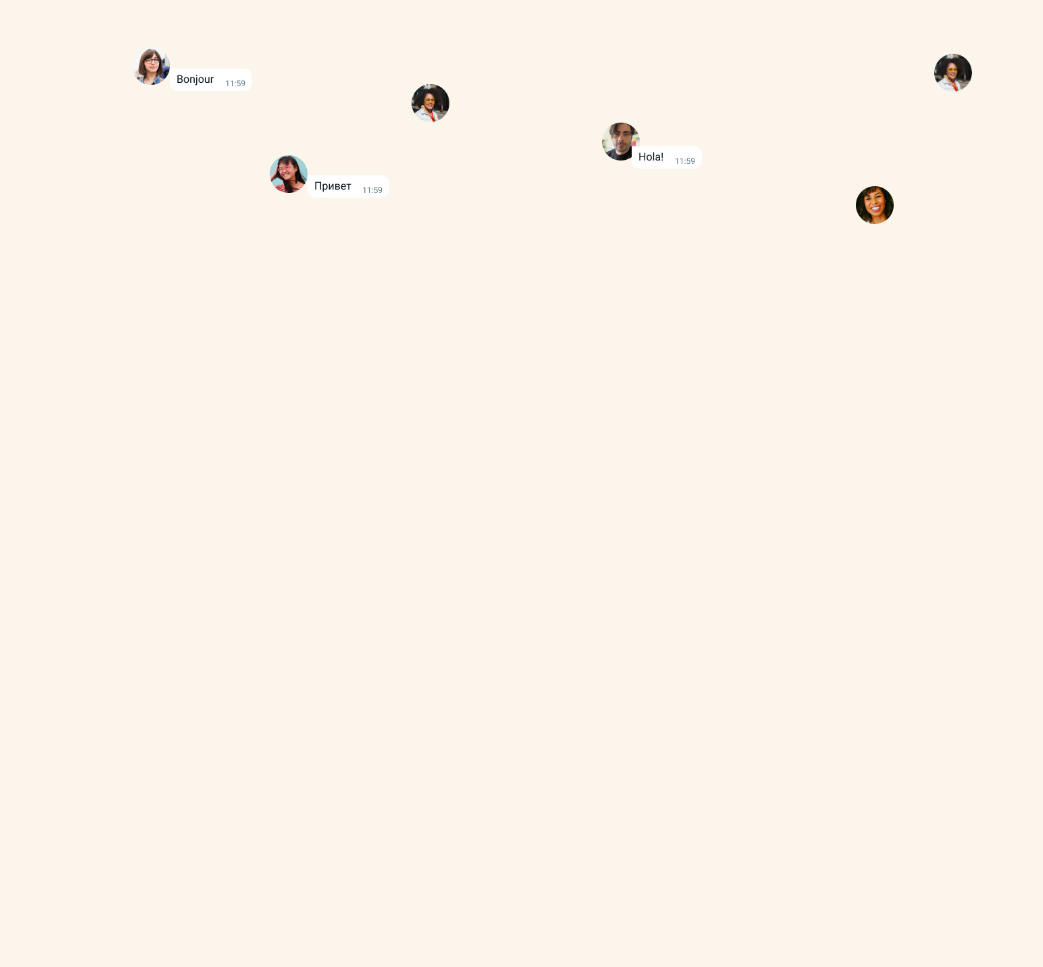
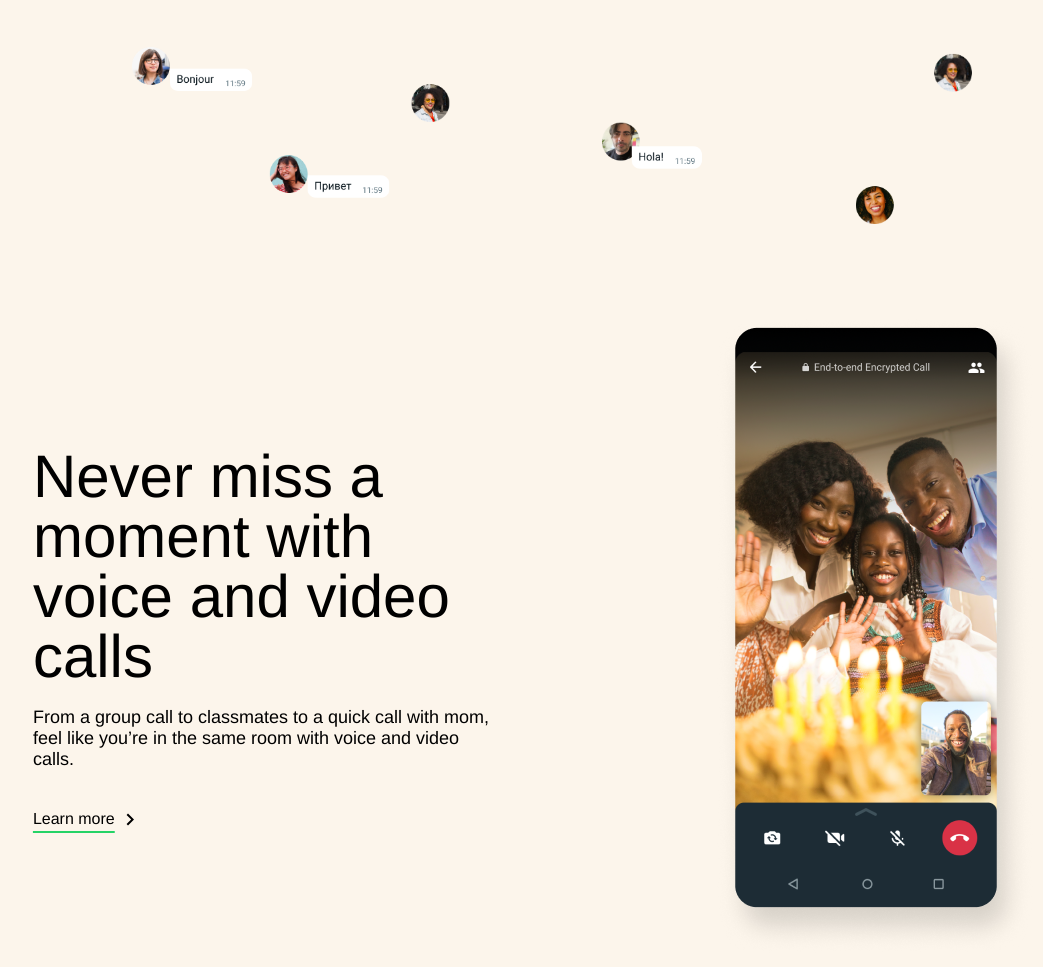
Before and after one commit to Khubaira/Projects, a plain HTML site: page Whatsapp Clone (frontend)/index.html in a window 1280 px wide. Shown: the part 1272-2239 px from the top of the page, without its empty margins (88-1131 px from the left). Before the commit the page ends 1496 px from the top, so only its background shows below. Drawn offline with nearby package versions, Linux system fonts and the light colour scheme.

Commit message:
finished 1st part of 2nd section

```diff
--- a/Whatsapp Clone (frontend)/index.html
+++ b/Whatsapp Clone (frontend)/index.html
@@ -96,6 +96,54 @@
      </section>
 
 
+     <section class="thirdsection">           <!--third section-->
+
+
+      <div class="firstpart" >
+
+        <div class="leftpart" data-aos="fade-up" data-aos-duration="1000" data-aos-once="true" >
+
+          <p>
+                  Never miss a <br> moment with <br>voice and video <br> calls
+          </p>
+
+          <p>
+          From a group call to classmates to a quick call with mom, <br> feel like you’re in the same room with voice and video<br> calls.
+          </p>
+
+          <div class="bottompart">
+      <p> Learn more</p>
+
+       <img src="./whatsApp/angle.svg" alt="">
+
+          </div>
+
+
+        </div>
+
+
+        <div class="rightpart" data-aos="fade-up" data-aos-duration="1000" data-aos-once="true"  >
+
+              <img src="./whatsApp/birthday.png" alt="">
+
+        </div>
+
+
+      </div>
+
+
+      <div></div>
+      <div></div>
+      <div></div>
+      <div></div>
+
+
+
+      </section>
+
+
+
+
 
 
     </div>
--- a/Whatsapp Clone (frontend)/style.css
+++ b/Whatsapp Clone (frontend)/style.css
@@ -357,3 +357,49 @@ animation: gm 0.7s ease-in-out;
     font-weight: 500;
 
 }
+
+.firstpart{
+    display: flex;
+    justify-content: center;
+    align-items: center;
+    gap: 220px;
+    margin-top: 70px;
+    padding-top: 15px;
+    margin-right: 30px;
+}
+
+.leftpart> p:nth-child(1){
+    font-size: 60px;
+    line-height: 60px;
+    letter-spacing: 0px;
+
+}
+
+.leftpart> p:nth-child(2){
+    margin-top: 20px;
+    font-size: 18px;
+    margin-bottom: 40px;
+
+
+}
+.bottompart{
+        display: flex;
+        gap: 13px;
+        position: relative;
+}
+.bottompart>img{
+
+    rotate: -180deg;
+
+
+    position: absolute;
+    top: 3px;
+    left: 93px;
+
+
+}
+.bottompart>p{
+    text-decoration: 2px underline #25d366;
+    text-underline-offset: 7px;
+
+}
```
